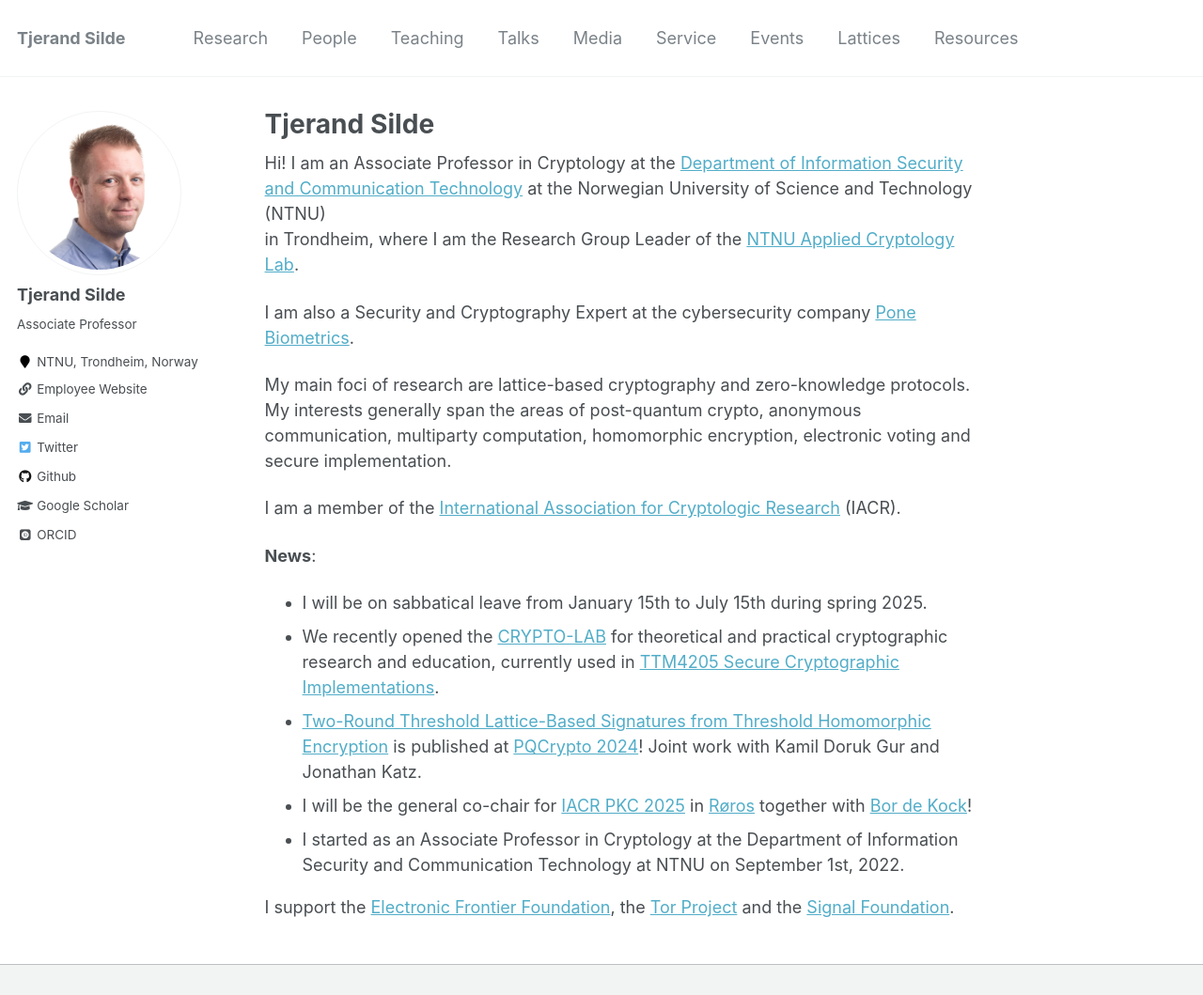
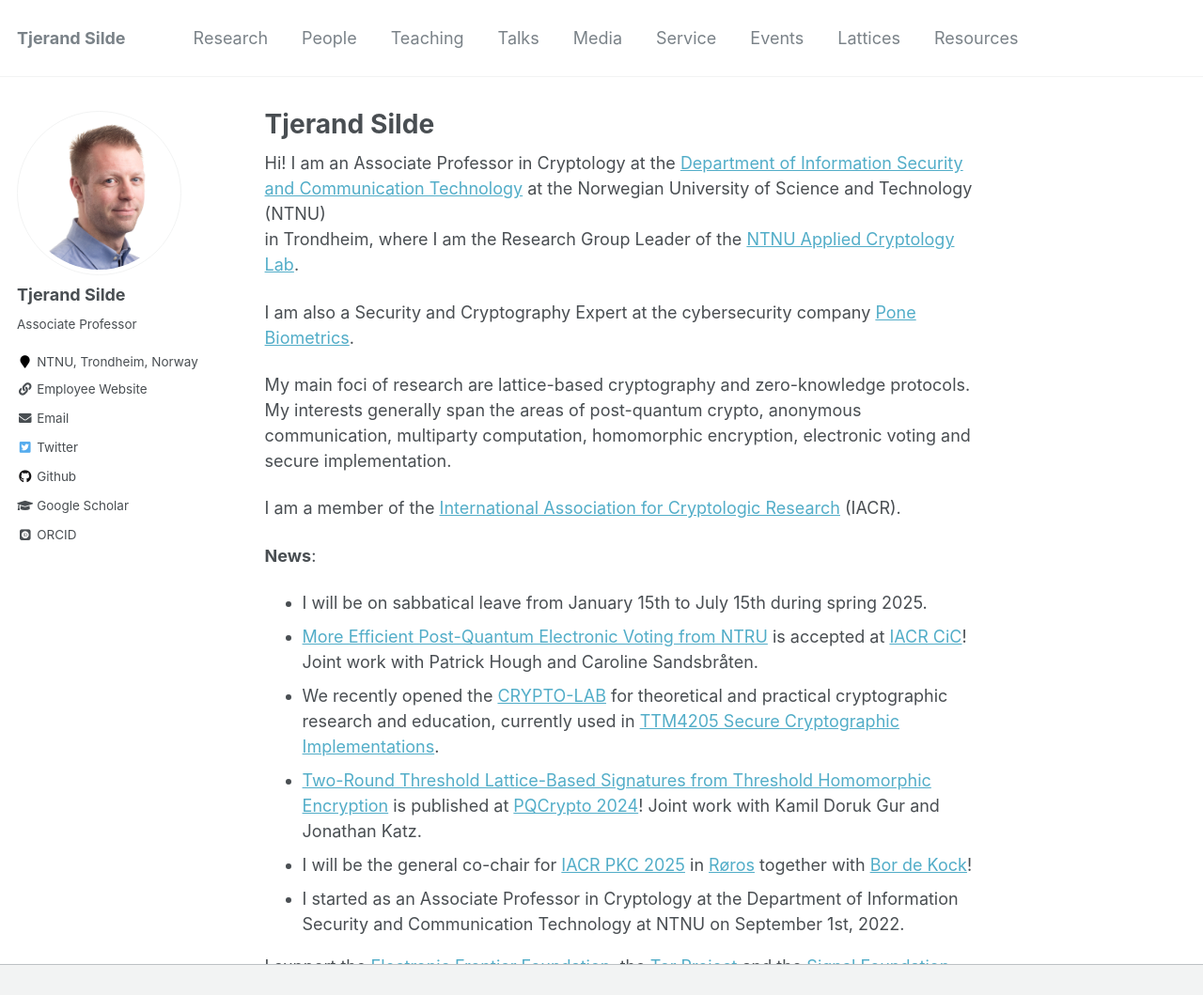
Before and after one commit to tjesi/tjesi.github.io, a Jekyll site: the page built from _pages/about.md, in a window 1280 px wide and 1255 px high, cut to the strip 0-1059 px from the top of the window. Shown: the whole strip at 94% size. Built offline with Jekyll 4.4.1, drawn with Linux system fonts in a browser that asks for light colours; some web fonts are replaced.

Commit message:
Update about.md

```diff
--- a/_pages/about.md
+++ b/_pages/about.md
@@ -20,6 +20,7 @@ I am a member of the [International Association for Cryptologic Research](https:
 **News**:
 
 - I will be on sabbatical leave from January 15th to July 15th during spring 2025.
+- [More Efficient Post-Quantum Electronic Voting from NTRU](https://eprint.iacr.org/2023/933) is accepted at [IACR CiC](https://cic.iacr.org/)! Joint work with Patrick Hough and Caroline Sandsbråten.
 - We recently opened the [CRYPTO-LAB](cryptolab) for theoretical and practical cryptographic research and education, currently used in [TTM4205 Secure Cryptographic Implementations](http://ttm4205.iik.ntnu.no).
 - [Two-Round Threshold Lattice-Based Signatures from Threshold Homomorphic Encryption](https://eprint.iacr.org/2023/1318) is published at [PQCrypto 2024](https://www.maths.ox.ac.uk/events/conferences/pqcrypto-2024)! Joint work with Kamil Doruk Gur and Jonathan Katz.
 - I will be the general co-chair for [IACR PKC 2025](https://pkc.iacr.org/2025) in [Røros](https://www.visitnorway.com/places-to-go/trondelag/roros) together with [Bor de Kock](https://bordekock.nl)!
```
